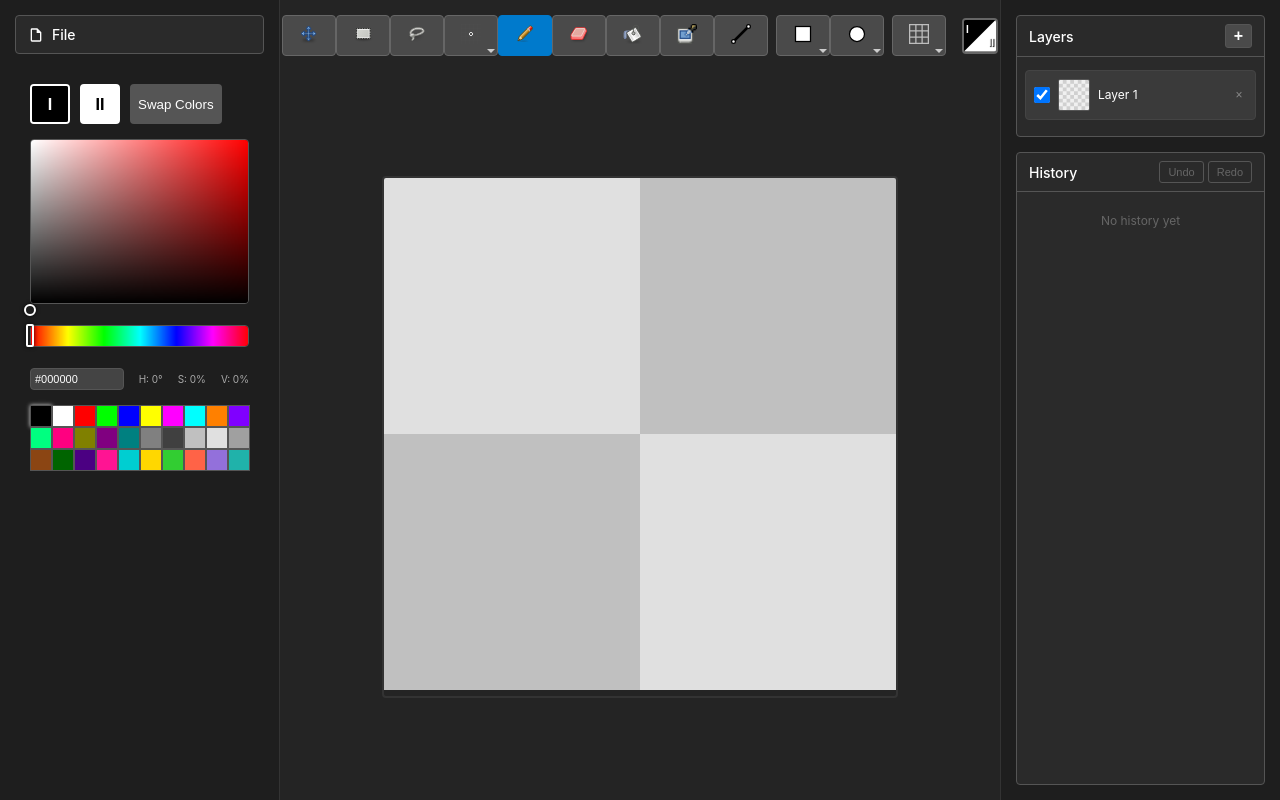
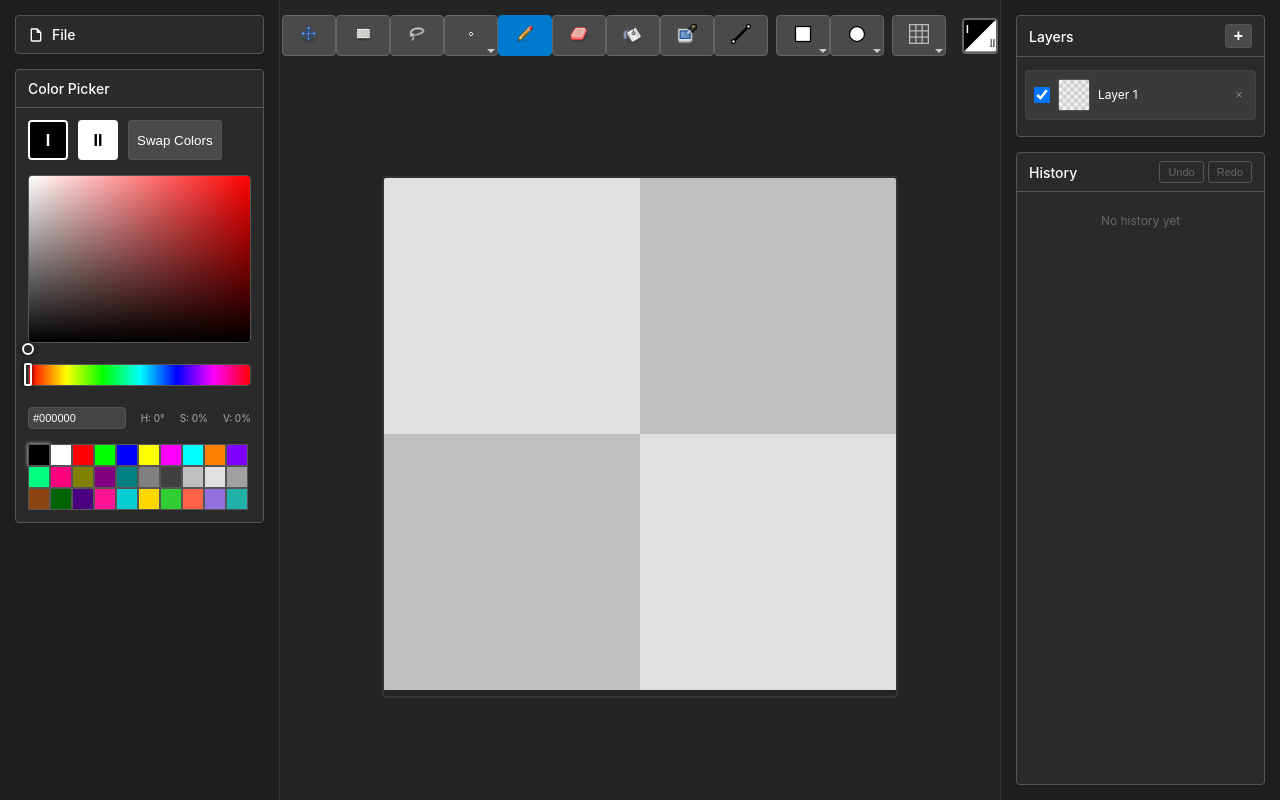
Before and after one commit to YamesYamerson/spritemaker, a React (Vite) app: page / in a window 1280 px wide. Built offline with nearby package versions, Linux system fonts and the light colour scheme.

Commit message:
feat: color picker
Color picker now has same styling as the right side column

```diff
--- a/src/components/ColorPicker.tsx
+++ b/src/components/ColorPicker.tsx
@@ -299,9 +299,41 @@ const ColorPicker: React.FC<ColorPickerProps> = ({
   }, [primaryColor, secondaryColor, onPrimaryColorChange, onSecondaryColorChange])
 
   return (
-    <div className="color-picker" style={{
+    <div style={{
       width: '100%',
-      padding: '15px'
+      height: '100%',
+      display: 'flex',
+      flexDirection: 'column'
+    }}>
+      {/* Color Picker Card */}
+      <div style={{
+        backgroundColor: '#2a2a2a',
+        border: '1px solid #555',
+        borderRadius: '4px',
+        flex: 1,
+        minHeight: 0,
+        display: 'flex',
+        flexDirection: 'column'
+      }}>
+        {/* Color Picker Header */}
+        <div style={{
+          padding: '8px 12px',
+          borderBottom: '1px solid #555',
+          display: 'flex',
+          justifyContent: 'space-between',
+          alignItems: 'center',
+          flexShrink: 0
+        }}>
+          <span style={{ color: '#fff', fontSize: '14px', fontWeight: '500' }}>
+            Color Picker
+          </span>
+        </div>
+
+        {/* Color Picker Content */}
+        <div style={{
+          flex: 1,
+          minHeight: 0,
+          padding: '12px'
         }}>
           {/* Main color display */}
           <div style={{ display: 'flex', gap: '10px', marginBottom: '15px' }}>
@@ -364,9 +396,9 @@ const ColorPicker: React.FC<ColorPickerProps> = ({
               onClick={handleSwapColors}
               style={{
                 padding: '8px',
-            backgroundColor: '#555',
-            border: 'none',
-            borderRadius: '4px',
+                backgroundColor: '#4a4a4a',
+                border: '1px solid #555',
+                borderRadius: '3px',
                 color: '#fff',
                 cursor: 'pointer',
                 height: '40px',
@@ -515,6 +547,8 @@ const ColorPicker: React.FC<ColorPickerProps> = ({
         ))}
       </div>
         </div>
+      </div>
+    </div>
   )
 }
 
```
Lines whose indentation alone changed are shown as unchanged.
